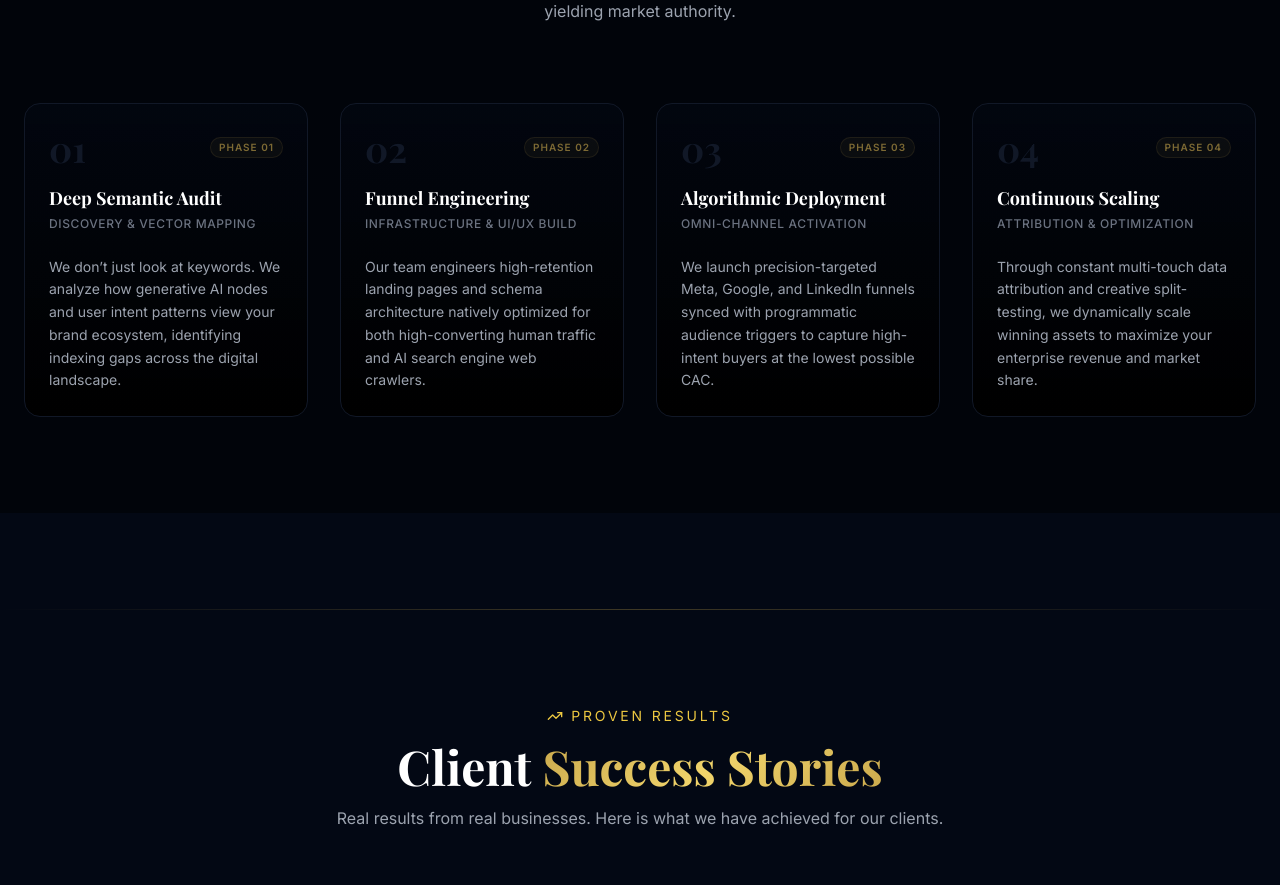
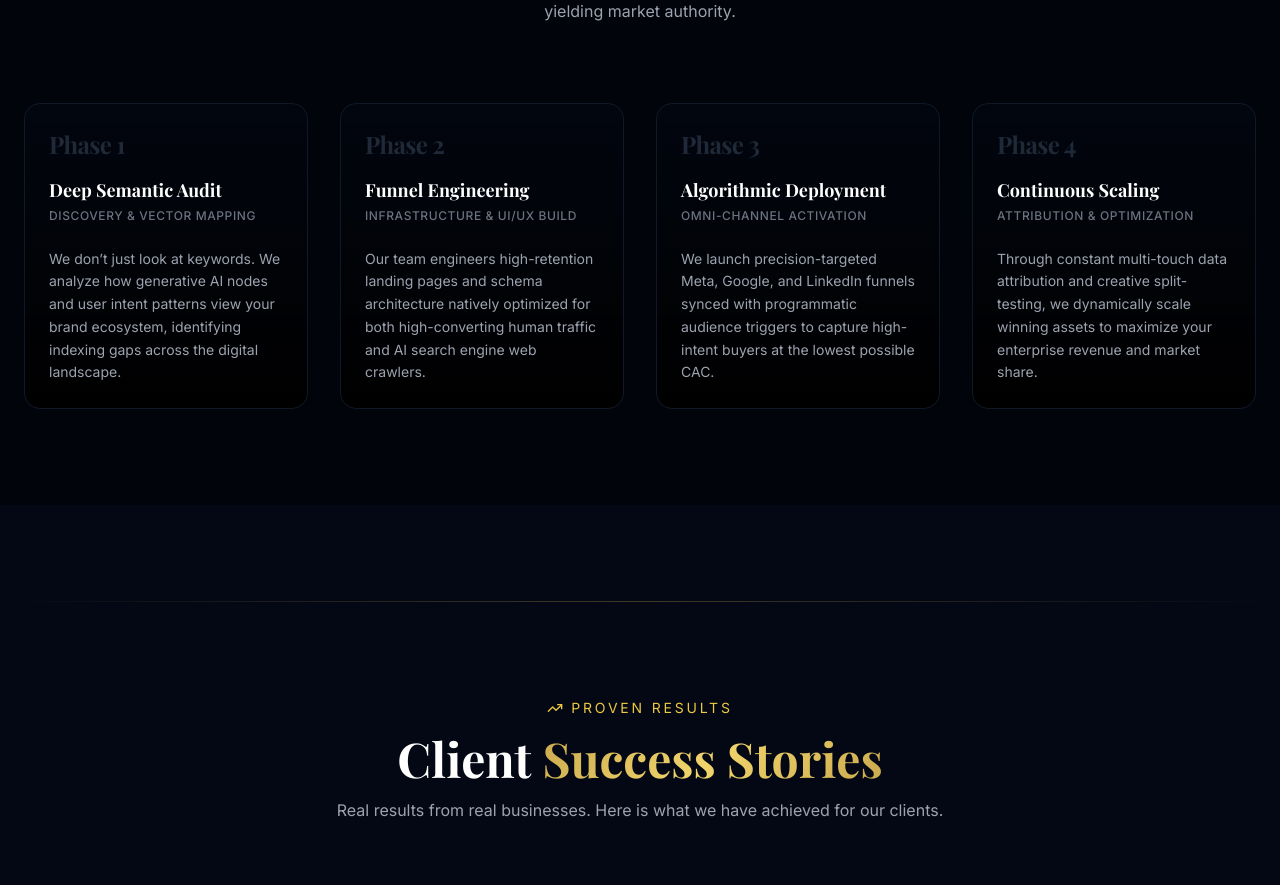
Before and after one commit to parminder17/Vintech-globals-website, a React (Vite) app: page / in a window 1280 px wide. Shown: the part 3320-4205 px from the top of the page. Built offline with nearby package versions, Linux system fonts and the light colour scheme.

Commit message:
Update App.tsx

```diff
--- a/src/App.tsx
+++ b/src/App.tsx
@@ -393,25 +393,25 @@ function WhyChooseUs() {
 function Process() {
   const steps = [
     {
-      phase: '01',
+      phase: 'Phase 1',
       title: 'Deep Semantic Audit',
       subtitle: 'Discovery & Vector Mapping',
       description: 'We don’t just look at keywords. We analyze how generative AI nodes and user intent patterns view your brand ecosystem, identifying indexing gaps across the digital landscape.'
     },
     {
-      phase: '02',
+      phase: 'Phase 2',
       title: 'Funnel Engineering',
       subtitle: 'Infrastructure & UI/UX Build',
       description: 'Our team engineers high-retention landing pages and schema architecture natively optimized for both high-converting human traffic and AI search engine web crawlers.'
     },
     {
-      phase: '03',
+      phase: 'Phase 3',
       title: 'Algorithmic Deployment',
       subtitle: 'Omni-Channel Activation',
       description: 'We launch precision-targeted Meta, Google, and LinkedIn funnels synced with programmatic audience triggers to capture high-intent buyers at the lowest possible CAC.'
     },
     {
-      phase: '04',
+      phase: 'Phase 4',
       title: 'Continuous Scaling',
       subtitle: 'Attribution & Optimization',
       description: 'Through constant multi-touch data attribution and creative split-testing, we dynamically scale winning assets to maximize your enterprise revenue and market share.'
@@ -444,13 +444,10 @@ function Process() {
               <div className="absolute top-0 left-0 w-full h-[2px] bg-gradient-to-r from-transparent via-gold-500/0 to-transparent group-hover:via-gold-500/40 transition-all duration-500 rounded-t-2xl" />
 
               <div className="space-y-4">
-                {/* Phase Number & Status */}
+                {/* Phase Number Header */}
                 <div className="flex justify-between items-center">
-                  <span className="font-display text-4xl font-extrabold text-gray-900 group-hover:text-gold-500/10 transition-colors duration-500 select-none">
+                  <span className="font-display text-2xl font-extrabold text-gray-800 group-hover:text-gold-500/20 transition-colors duration-500 select-none tracking-tight">
                     {step.phase}
-                  </span>
-                  <span className="text-[10px] uppercase tracking-widest text-gold-500/60 font-semibold px-2 py-0.5 bg-gold-500/5 rounded-full border border-gold-500/10">
-                    Phase {step.phase}
                   </span>
                 </div>
 
```
